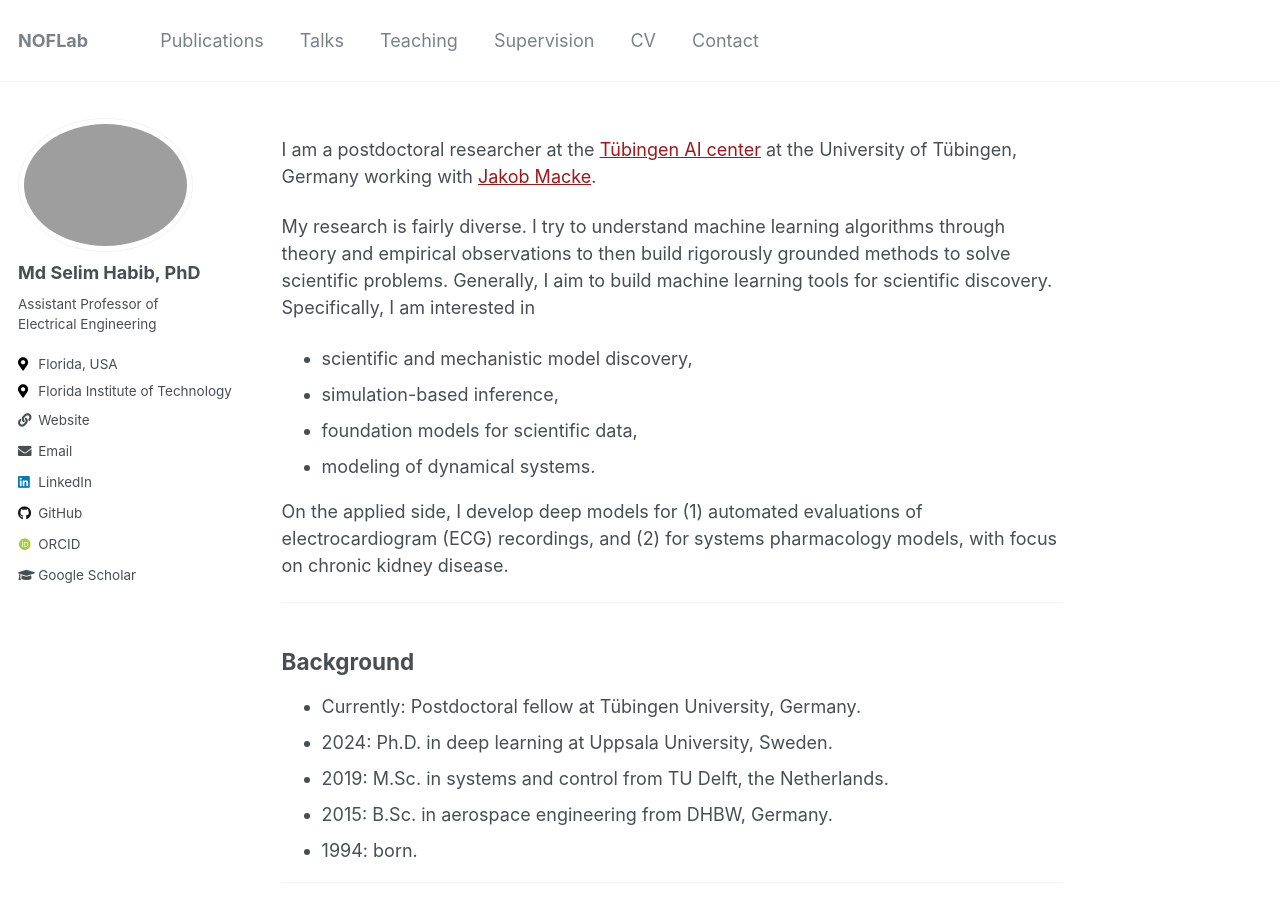
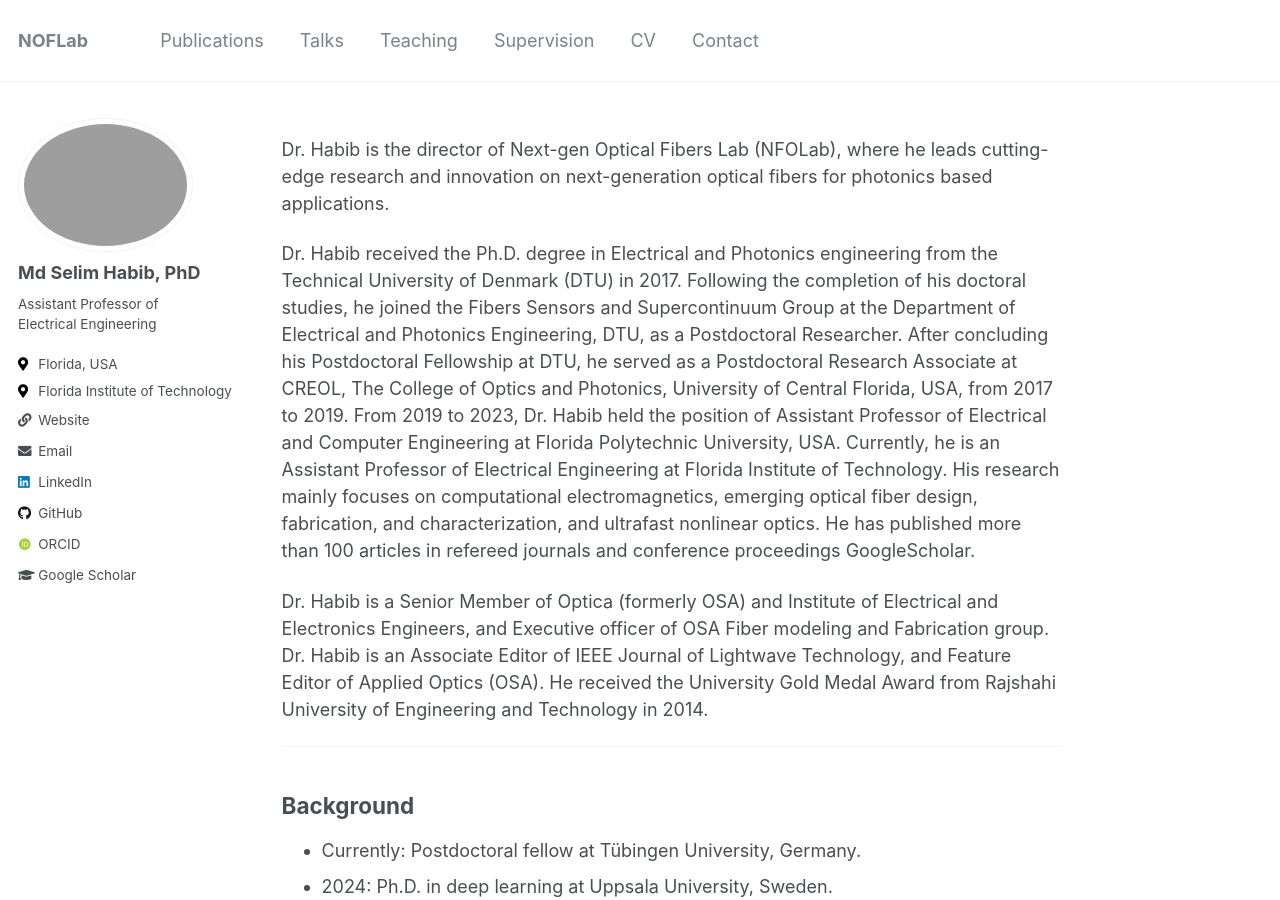
Before and after one commit to mhabib73/NOFLabDemo.github.io, a Jekyll site: the page built from _pages/about.md, in a window 1280 px wide and 900 px high. Built offline with Jekyll 4.4.1, drawn with Linux system fonts in a browser that asks for light colours; some web fonts are replaced.

Commit message:
Update about.md

```diff
--- a/_pages/about.md
+++ b/_pages/about.md
@@ -11,20 +11,11 @@ redirect_from:
   - /about.html
 ---
 
-I am a postdoctoral researcher at the [Tübingen AI center](https://tuebingen.ai){:target="_blank"} at the University of Tübingen, Germany working with [Jakob Macke](https://www.mackelab.org){:target="_blank"}.
+Dr. Habib is the director of Next-gen Optical Fibers Lab (NFOLab), where he leads cutting-edge research and innovation on next-generation optical fibers for photonics based applications.
 
-<!--Mainly, I try to understand deep learning through theory and empirical observations. -->
-My research is fairly diverse.
-I try to understand machine learning algorithms through theory and empirical observations to then build rigorously grounded methods to solve scientific problems. Generally, I aim to build machine learning tools for scientific discovery.
-Specifically, I am interested in
-- scientific and mechanistic model discovery,
-- simulation-based inference,
-- foundation models for scientific data,
-- modeling of dynamical systems.
+Dr. Habib received the Ph.D. degree in Electrical and Photonics engineering from the Technical University of Denmark (DTU) in 2017. Following the completion of his doctoral studies, he joined the Fibers Sensors and Supercontinuum Group at the Department of Electrical and Photonics Engineering, DTU, as a Postdoctoral Researcher. After concluding his Postdoctoral Fellowship at DTU, he served as a Postdoctoral Research Associate at CREOL, The College of Optics and Photonics, University of Central Florida, USA, from 2017 to 2019. From 2019 to 2023, Dr. Habib held the position of Assistant Professor of Electrical and Computer Engineering at Florida Polytechnic University, USA. Currently, he is an Assistant Professor of Electrical Engineering at Florida Institute of Technology. His research mainly focuses on computational electromagnetics, emerging optical fiber design, fabrication, and characterization, and ultrafast nonlinear optics. He has published more than 100 articles in refereed journals and conference proceedings GoogleScholar.
 
-On the applied side, I develop deep models for
-(1) automated evaluations of electrocardiogram (ECG) recordings, and
-(2) for systems pharmacology models, with focus on chronic kidney disease.
+Dr. Habib is a Senior Member of Optica (formerly OSA) and Institute of Electrical and Electronics Engineers, and Executive officer of OSA Fiber modeling and Fabrication group. Dr. Habib is an Associate Editor of IEEE Journal of Lightwave Technology, and Feature Editor of Applied Optics (OSA). He received the University Gold Medal Award from Rajshahi University of Engineering and Technology in 2014.
 
 ---
 ## Background
```
